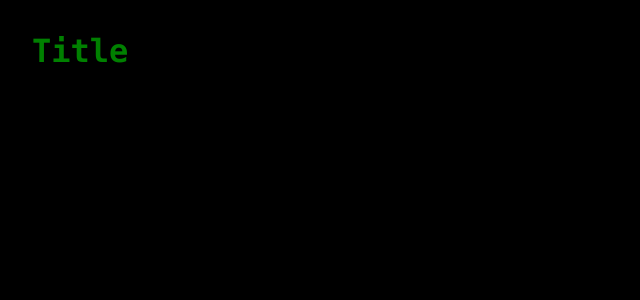
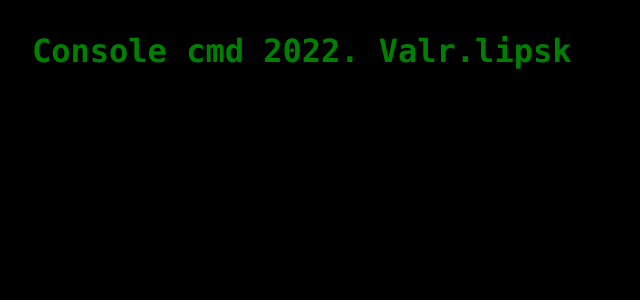
Before and after one commit to valr0lipsk/styled--components, a React (Create React App) app: page / in a window 1280 px wide. Shown: the top 300 px of the page, without its empty margins (0-640 px from the left). Built offline with nearby package versions, Linux system fonts and the light colour scheme.

Commit message:
Create flex component.

```diff
--- a/src/App.tsx
+++ b/src/App.tsx
@@ -1,5 +1,6 @@
 import React from "react";
 import styled from "styled-components";
+import Flex from "./components/Flex";
 import Title from "./components/Title";
 
 const AppWrapper = styled.div`
@@ -11,7 +12,9 @@ const AppWrapper = styled.div`
 function App() {
   return (
     <AppWrapper>
-      <Title color="green">Title</Title>
+      <Flex justify="center">
+        <Title color="green">Console cmd 2022. Valr.lipsk</Title>
+      </Flex>
     </AppWrapper>
   );
 }
--- /dev/null
+++ b/src/components/Flex.tsx
@@ -0,0 +1,26 @@
+import React from 'react'
+import styled, { StyledComponent, ThemedStyledProps } from "styled-components";
+import Wrapper from './helpers/Wrapper';
+
+interface Props extends React.PropsWithChildren {
+  direction?: string;
+  items?: string;
+  justify?: string;
+  margin?: string;
+}
+
+const StyledFlex = styled(Wrapper)`
+display: flex;
+flex-direction: ${props => props.direction || 'row'};
+justify-content: ${props => props.justify || 'stretch'};
+align-items: ${props => props.items || 'stretch'};
+margin: ${({margin}) => margin || '0'};
+`
+
+const Flex: React.FC<Props> = (props) => {
+  return (
+    <StyledFlex {...props}/>
+  )
+}
+
+export default Flex
--- /dev/null
+++ b/src/components/helpers/Wrapper.tsx
@@ -0,0 +1,16 @@
+import React from 'react'
+
+interface Props extends React.PropsWithChildren {
+  direction?: string;
+  items?: string;
+  justify?: string;
+  margin?: string;
+}
+
+const Wrapper: React.FC<Props> = (props) => {
+  return (
+    <div>{props.children}</div>
+  )
+}
+
+export default Wrapper
```
